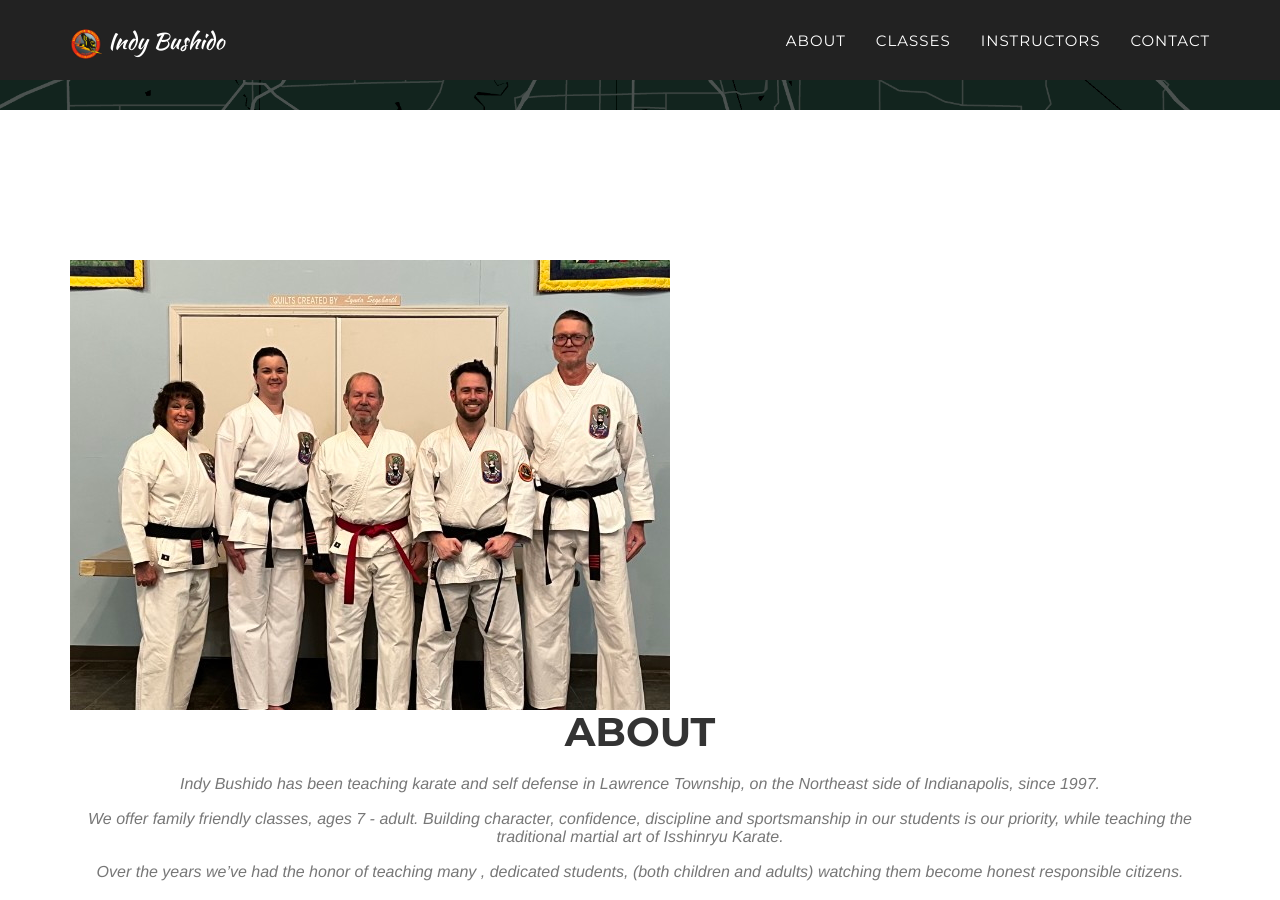
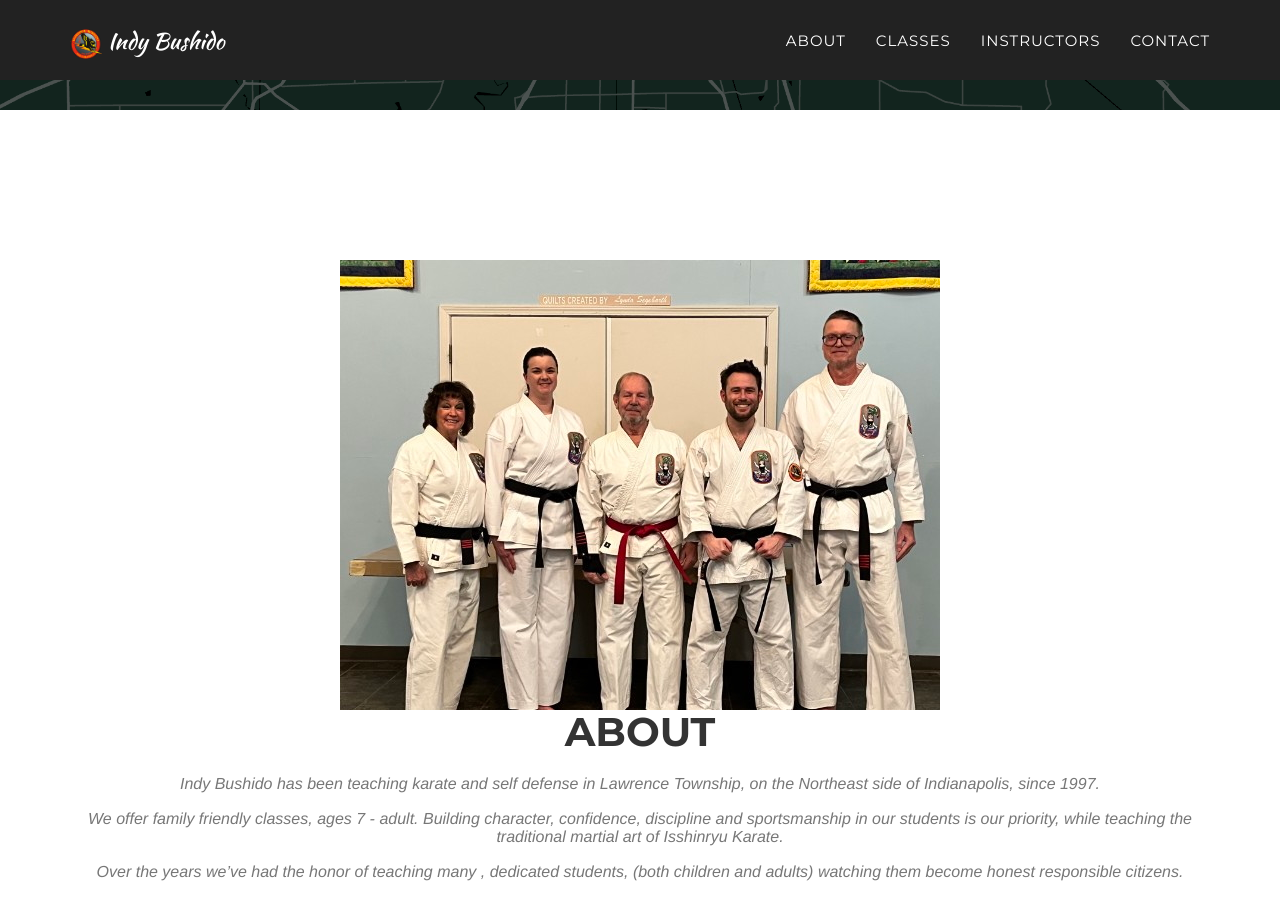
Before and after one commit to indybushido/indybushido.github.io, a Jekyll site: the page built from index.markdown, in a window 1280 px wide and 900 px high, scrolled down 847 px. Built offline with Jekyll 4.4.1, drawn with Linux system fonts in a browser that asks for light colours; some web fonts are replaced.

Commit message:
Cetner the image of the instructors

```diff
--- a/_includes/about.html
+++ b/_includes/about.html
@@ -3,7 +3,7 @@
         <div class="container">
             <div class="row">
                 <div class="col-lg-12 text-center">
-                    <img class="img-responsive" src="img/about/5.jpg" alt="A photo of the karate instructors">
+                    <img class="img-responsive img-centered" src="img/about/5.jpg" alt="A photo of the karate instructors">
                     <h2 class="section-heading">About</h2>
                     <h3 class="section-subheading text-muted">
                         Indy Bushido has been teaching karate and self defense in Lawrence Township, on the Northeast side of Indianapolis, since 1997.
```
